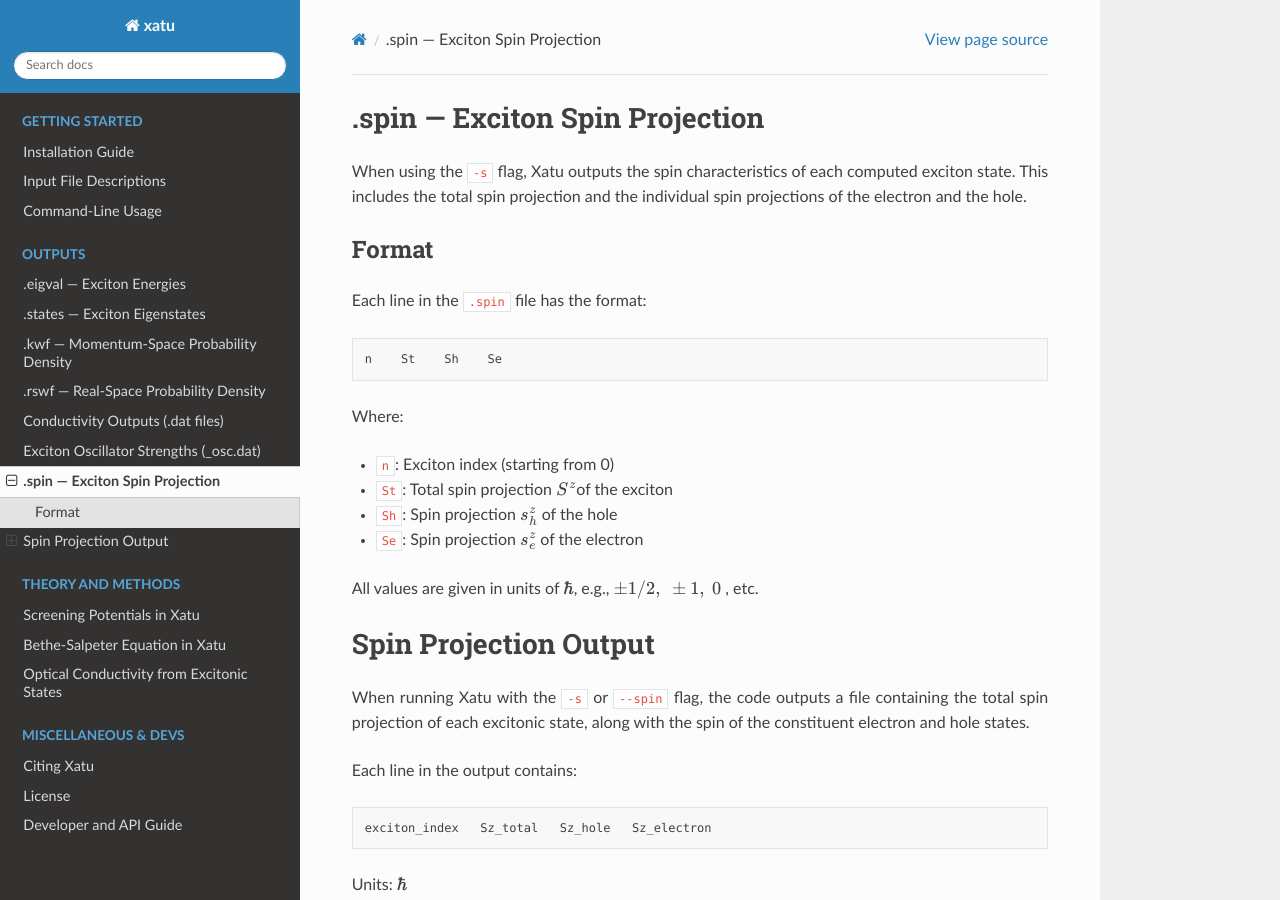
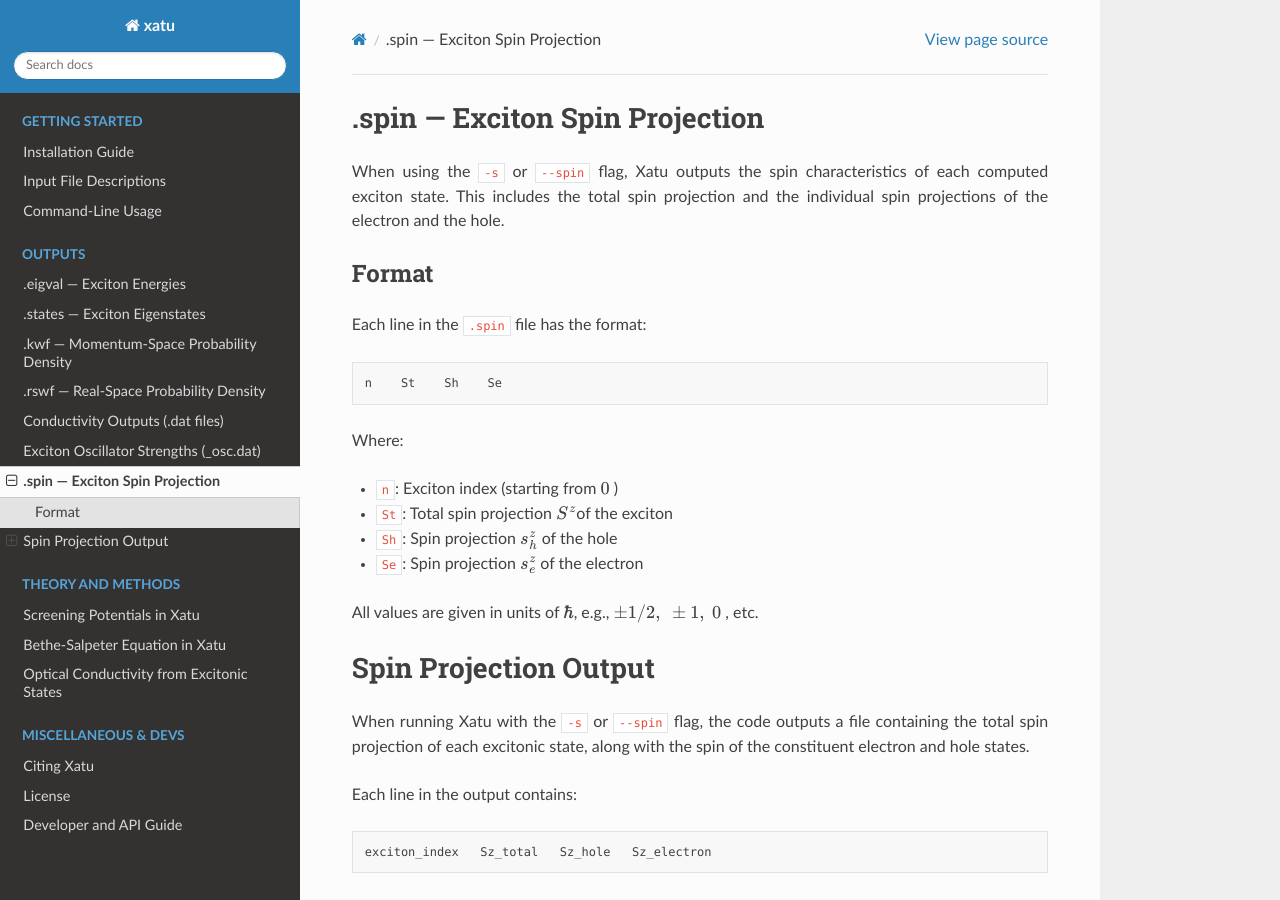
Before and after one commit to xatu-code/xatu-documentation, a Sphinx documentation site: the page built from docs/source/outputs/spin.rst, in a window 1280 px wide and 900 px high. Built offline with Sphinx 7.4.7 and the Read the Docs theme 3.1.0, drawn with Linux system fonts in a browser that asks for light colours.

Commit message:
minor fixes

```diff
--- a/docs/source/outputs/eigval.rst
+++ b/docs/source/outputs/eigval.rst
@@ -4,7 +4,7 @@
 
 This file contains the exciton eigenvalues (binding energies) computed from solving the Bethe-Salpeter Equation (BSE).
 
-It is generated when running `Xatu` with an exciton input file and requesting eigenvalues explicitly (via `-e`).
+It is generated when running `Xatu` with an exciton input file and requesting eigenvalues explicitly (via ``-e`` or ``--energy``).
 
 Format
 ======
--- a/docs/source/outputs/oscillator_strengths.rst
+++ b/docs/source/outputs/oscillator_strengths.rst
@@ -4,7 +4,7 @@ Exciton Oscillator Strengths (_osc.dat)
 
 The exciton oscillator strengths quantify the coupling of each excitonic state to the electromagnetic field and are used to compute the optical conductivity.
 
-These values are computed internally when calculating the optical absorption spectrum and are written separatedly, following the BSE conductivity data (see :doc:`../outputs/conductivity`).
+These values are computed internally when calculating the optical absorption spectrum with (``-a`` or ``--absorption``) and are written separatedly, following the BSE conductivity data (see :doc:`../outputs/conductivity`).
 
 Output Format
 ===============
--- a/docs/source/outputs/rswf.rst
+++ b/docs/source/outputs/rswf.rst
@@ -2,7 +2,7 @@
 .rswf — Real-Space Probability Density
 ========================================
 
-Generated when the ``-r --rswf [holeIndex=0]`` flag is provided, for the first$n $excitons chosen with ``-n --states [n=8]``.
+Generated when the ``-r --rswf [holeIndex=0]`` flag is provided, for the first $n$ excitons chosen with ``-n --states [n=8]``.
 
 The `.rswf` file contains the **real-space probability density** :math:`P(\mathbf{r})` of the first few exciton wavefunctions, computed by fixing the hole position and evaluating the squared amplitude of the wavefunction as a function of the electron position in real space.
 
--- a/docs/source/outputs/spin.rst
+++ b/docs/source/outputs/spin.rst
@@ -2,7 +2,7 @@
 .spin — Exciton Spin Projection
 ================================
 
-When using the ``-s`` flag, Xatu outputs the spin characteristics of each computed exciton state. This includes the total spin projection and the individual spin projections of the electron and the hole.
+When using the ``-s`` or ``--spin`` flag, Xatu outputs the spin characteristics of each computed exciton state. This includes the total spin projection and the individual spin projections of the electron and the hole.
 
 Format
 ======
@@ -15,7 +15,7 @@ Each line in the ``.spin`` file has the format:
 
 Where:
 
-* ``n``: Exciton index (starting from 0)
+* ``n``: Exciton index (starting from $0$ )
 * ``St``: Total spin projection $S^z$of the exciton
 * ``Sh``: Spin projection $ s^z_h$ of the hole
 * ``Se``: Spin projection $ s^z_e$ of the electron
```
